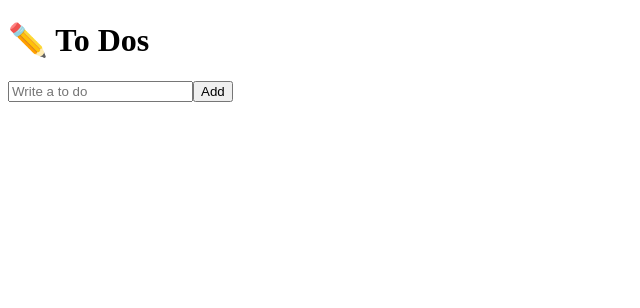
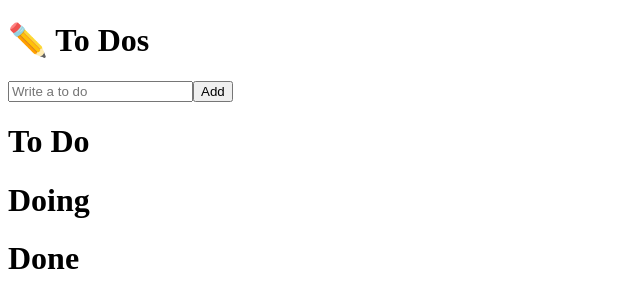
Before and after one commit to GitHubGW/react-todo, a React (Create React App) app: page / in a window 1280 px wide. Shown: the top 308 px of the page, without its empty margins (0-640 px from the left). Built offline with nearby package versions, Linux system fonts and the light colour scheme.

Commit message:
Classification of categories using Selectors

```diff
--- a/src/atoms.ts
+++ b/src/atoms.ts
@@ -1,4 +1,4 @@
-import { atom } from "recoil";
+import { atom, RecoilValueReadOnly, selector } from "recoil";
 
 export interface ToDoInterface {
   id: number;
@@ -7,3 +7,14 @@ export interface ToDoInterface {
 }
 
 export const todoState = atom<ToDoInterface[]>({ key: "todoState", default: [] });
+
+export const filteredTodoState: RecoilValueReadOnly<ToDoInterface[][]> = selector({
+  key: "filteredTodoState",
+  get: ({ get }): ToDoInterface[][] => {
+    const todo: ToDoInterface[] = get(todoState);
+    const filterdTodo: ToDoInterface[] = todo.filter((todoItem: ToDoInterface) => todoItem.category === "TODO");
+    const filterdDoing: ToDoInterface[] = todo.filter((todoItem: ToDoInterface) => todoItem.category === "DOING");
+    const filterdDone: ToDoInterface[] = todo.filter((todoItem: ToDoInterface) => todoItem.category === "DONE");
+    return [filterdTodo, filterdDoing, filterdDone];
+  },
+});
--- a/src/components/ToDo.tsx
+++ b/src/components/ToDo.tsx
@@ -1,14 +1,28 @@
-import { ToDoInterface } from "../atoms";
+import { SetterOrUpdater, useSetRecoilState } from "recoil";
+import { ToDoInterface, todoState } from "../atoms";
 
 const ToDo = ({ id, category, text }: ToDoInterface) => {
+  const setTodo: SetterOrUpdater<ToDoInterface[]> = useSetRecoilState(todoState);
+
+  const handleChangeCategory = (category: ToDoInterface["category"]) => {
+    setTodo((todo: ToDoInterface[]) => {
+      const foundTodoIndex: number = todo.findIndex((todoItem: ToDoInterface) => todoItem.id === id);
+      const frontTodo: ToDoInterface[] = todo.slice(0, foundTodoIndex);
+      const backTodo: ToDoInterface[] = todo.slice(foundTodoIndex + 1);
+      const newTodo: ToDoInterface = { id, text, category };
+      const newTodoList: ToDoInterface[] = [...frontTodo, newTodo, ...backTodo];
+      return newTodoList;
+    });
+  };
+
   return (
     <li>
       <span>
-        {category}: {text}
+        {id}: {category}: {text}
       </span>
-      <button>To Do</button>
-      <button>Doing</button>
-      <button>Done</button>
+      {category !== "TODO" && <button onClick={() => handleChangeCategory("TODO")}>To Do</button>}
+      {category !== "DOING" && <button onClick={() => handleChangeCategory("DOING")}>Doing</button>}
+      {category !== "DONE" && <button onClick={() => handleChangeCategory("DONE")}>Done</button>}
     </li>
   );
 };
--- a/src/components/ToDoForm.tsx
+++ b/src/components/ToDoForm.tsx
@@ -1,6 +1,6 @@
 import { useForm } from "react-hook-form";
-import { SetterOrUpdater, useSetRecoilState } from "recoil";
-import { ToDoInterface, todoState } from "../atoms";
+import { SetterOrUpdater, useRecoilValue, useSetRecoilState } from "recoil";
+import { filteredTodoState, ToDoInterface, todoState } from "../atoms";
 
 interface FormData {
   text: string;
@@ -16,6 +16,8 @@ const ToDoForm = () => {
     defaultValues: { text: "" },
   });
   const setTodo: SetterOrUpdater<ToDoInterface[]> = useSetRecoilState(todoState);
+  const filteredTodo: ToDoInterface[][] = useRecoilValue(filteredTodoState);
+  console.log("filteredTodo", filteredTodo);
 
   const onValid = ({ text }: FormData) => {
     setTodo((todo: ToDoInterface[]) => [{ id: Date.now(), text, category: "TODO" }, ...todo]);
--- a/src/components/ToDoList.tsx
+++ b/src/components/ToDoList.tsx
@@ -1,20 +1,37 @@
 import { useRecoilValue } from "recoil";
-import { ToDoInterface, todoState } from "../atoms";
+import { filteredTodoState, ToDoInterface } from "../atoms";
 import ToDo from "./ToDo";
 import ToDoForm from "./ToDoForm";
 
 const ToDoList = () => {
-  const todo: ToDoInterface[] = useRecoilValue(todoState);
+  const [filterdTodo, filterdDoing, filterdDone] = useRecoilValue<ToDoInterface[][]>(filteredTodoState);
 
   return (
     <div>
       <h1>✏️ To Dos</h1>
       <ToDoForm />
-      <ul>
-        {todo.map((todoItem: ToDoInterface) => (
-          <ToDo key={todoItem.id} id={todoItem.id} category={todoItem.category} text={todoItem.text} />
-        ))}
-      </ul>
+      <div>
+        <h1>To Do</h1>
+        <ul>
+          {filterdTodo.map((todoItem: ToDoInterface) => (
+            <ToDo key={todoItem.id} id={todoItem.id} category={todoItem.category} text={todoItem.text} />
+          ))}
+        </ul>
+
+        <h1>Doing</h1>
+        <ul>
+          {filterdDoing.map((todoItem: ToDoInterface) => (
+            <ToDo key={todoItem.id} id={todoItem.id} category={todoItem.category} text={todoItem.text} />
+          ))}
+        </ul>
+
+        <h1>Done</h1>
+        <ul>
+          {filterdDone.map((todoItem: ToDoInterface) => (
+            <ToDo key={todoItem.id} id={todoItem.id} category={todoItem.category} text={todoItem.text} />
+          ))}
+        </ul>
+      </div>
     </div>
   );
 };
```
